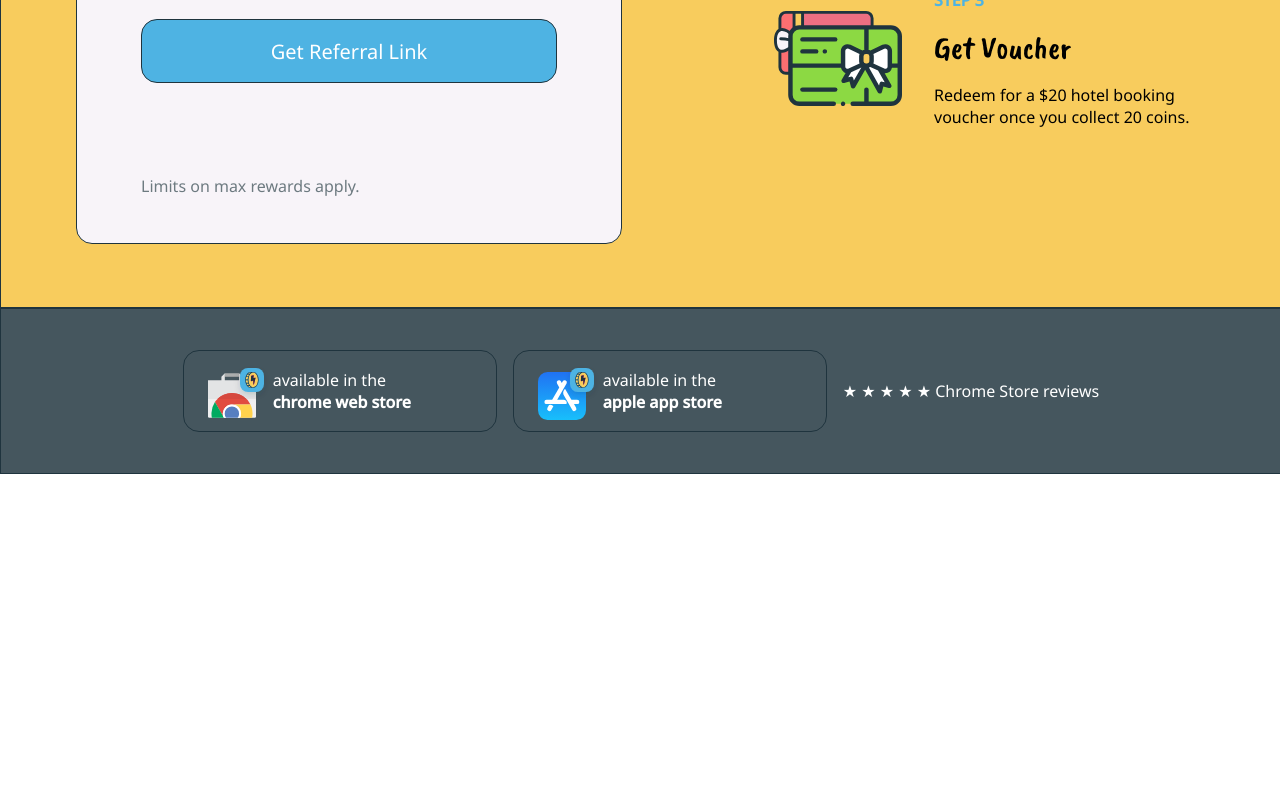
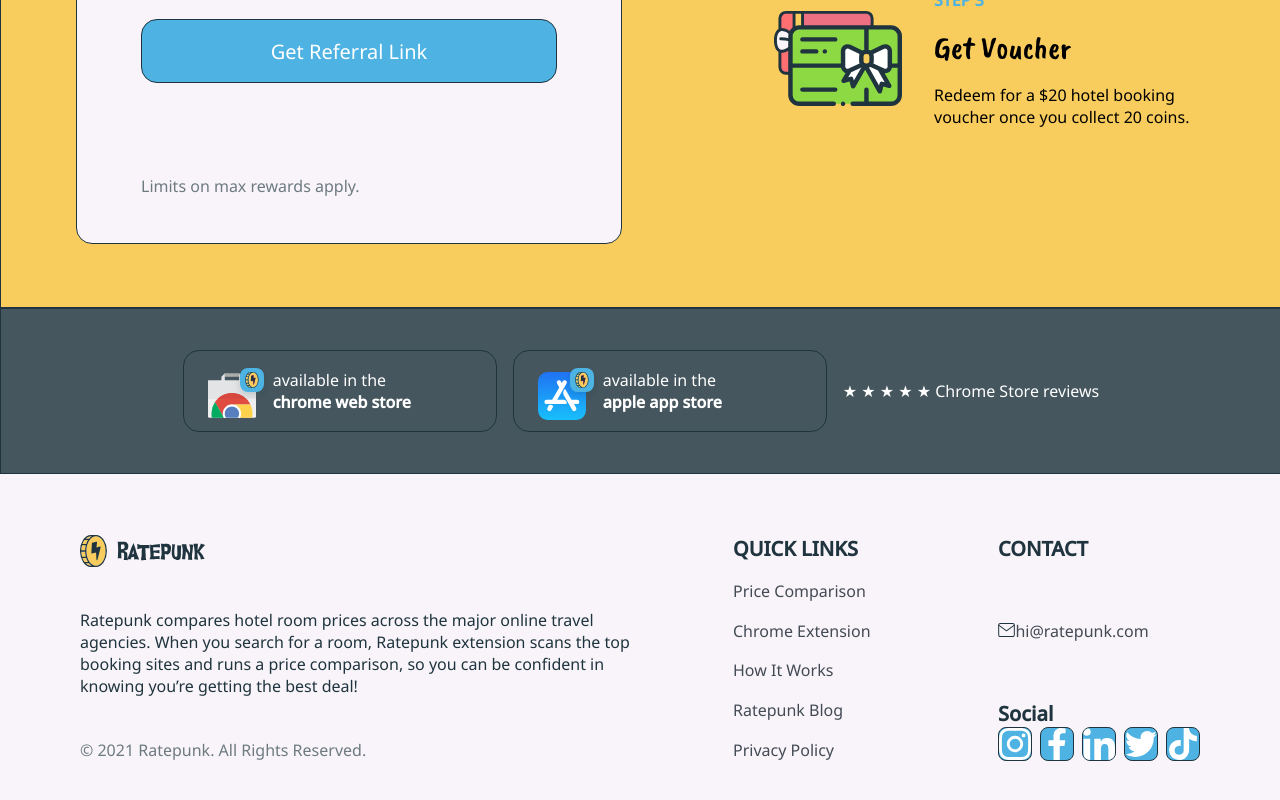
Before and after one commit to jsnieska/rate-punk, a React (Create React App) app: page / in a window 1280 px wide. Shown: the part 701-1501 px from the top of the page. Before the commit the page ends 1175 px from the top, so only its background shows below. Built offline with nearby package versions, Linux system fonts and the light colour scheme.

Commit message:
finished footer

```diff
--- /dev/null
+++ b/src/components/footer/footer.jsx
@@ -0,0 +1,46 @@
+import React from 'react'
+import '../../styles/components/footer.scss'
+
+const Footer = () => {
+  return (
+    <div className='footer'>
+      <div className='content'>
+        <div className='firstBlock'>
+          <img src="logo.svg" alt="Ratepunk logo" />
+          <p>Ratepunk compares hotel room prices across the major online travel agencies. When you search for a room, Ratepunk extension scans the top booking sites and runs a price comparison, so you can be confident in knowing you’re getting the best deal!</p>
+          <p className='dislaimer'>© 2021 Ratepunk. All Rights Reserved.</p>
+        </div>
+        <div className='secondBlock'>
+          <p className='sectionName'>QUICK LINKS</p>
+          <a href="price">Price Comparison</a>
+          <a href="extension">Chrome Extension</a>
+          <a href="how-it-works">How It Works</a>
+          <a href="blog">Ratepunk Blog</a>
+          <a href="privacy-policy">Privacy Policy</a>
+        </div>
+        <div className='thirdBlock'>
+          <div>
+            <p className='sectionName'>CONTACT</p>
+
+          </div>
+          <div>
+          <img src="email-footer.svg" alt="email Ratepunk" />
+          <a href="mailto:hi@ratepunk.com">hi@ratepunk.com</a>
+          </div>
+          <div>
+            <p className='sectionName'>Social</p>
+            <div className='social'>
+              <img src="instagram.svg" alt="" />
+              <img src="facebook.svg" alt="" />
+              <img src="linkedin.svg" alt="" />
+              <img src="twitter.svg" alt="" />
+              <img src="tiktok.svg" alt="" />
+            </div>
+          </div>
+        </div>
+      </div>
+    </div>
+  )
+}
+
+export default Footer
--- a/src/index.js
+++ b/src/index.js
@@ -1,6 +1,7 @@
 import React from 'react';
 import ReactDOM from 'react-dom/client';
 import App from './App';
+import Footer from './components/footer/footer';
 import Navbar from './components/navbar/Navbar';
 
 const root = ReactDOM.createRoot(document.getElementById('root'));
@@ -8,5 +9,6 @@
   <React.StrictMode>
     <Navbar />
     <App />
+    <Footer />
   </React.StrictMode>
 );
--- /dev/null
+++ b/src/styles/components/footer.scss
@@ -0,0 +1,73 @@
+@import "../../styles/variables/variables.scss";
+
+.footer {
+  display: flex;
+  justify-content: space-around;
+  align-items: center;
+  height: 348px;
+  background-color: $lightPinkColor;
+  color: $blackColor;
+  font-size: $smallerFontSize;
+
+    a {
+    color: $blackNavColor;
+    text-decoration: none;
+
+    &:hover{
+      color: $lighBlueColor;
+    }
+  }
+
+  .content {
+    display: flex;
+    flex-direction: row;
+    justify-content: space-between;
+    width: 1120px;
+    height: 226px;
+  }
+  .sectionName {
+    font-size: $reguralFontSize;
+    font-weight: bold;
+  }
+
+  .firstBlock {
+    display: flex;
+    flex-direction: column;
+    justify-content: space-between;
+    width: 554px;
+
+    img {
+      width: 125px;
+      height: 32px;
+    }
+    .dislaimer {
+      color: $condintionTextColor
+    }
+  }
+
+  .secondBlock {
+    display: flex;
+    flex-direction: column;
+    justify-content: space-between;
+    width: 166px;
+  }
+
+  .thirdBlock {
+    display: flex;
+    flex-direction: column;
+    justify-content: space-between;
+
+    .social {
+      display: flex;
+      gap: 8px;
+
+      img {
+        background-color: $lighBlueColor;
+        border: $mainBorder;
+        border-radius: $imageBorderRadius;
+        width: 32px;
+        height: 32px;
+      }
+    }
+  }
+}
--- a/src/styles/components/form.scss
+++ b/src/styles/components/form.scss
@@ -40,6 +40,6 @@
 
   .formConditions {
     color: $condintionTextColor;
-    font-size: $conditionFontSize;
+    font-size: $smallerFontSize;
   }
 }
--- a/src/styles/variables/variables.scss
+++ b/src/styles/variables/variables.scss
@@ -5,7 +5,6 @@
 $lighBlueColor: #4EB3E3;
 $lightOrangeColor: #F8CC5D;
 $blackColor: #1F343E;
-$red: #1F343E;
 $blackNavColor: #434A54;
 $whiteColor: #FFFFFF;
 $lightPinkColor: #F8F4F9;
@@ -20,8 +19,9 @@
 // Font Size
 $reguralFontSize: 20px;
 $titleFontSize: 48px;
-$conditionFontSize: 16px;
+$smallerFontSize: 16px;
 
 // Borders
 $mainBorder: 1px solid $blackColor;
 $borderRadius: 16px;
+$imageBorderRadius: 8px;
```
